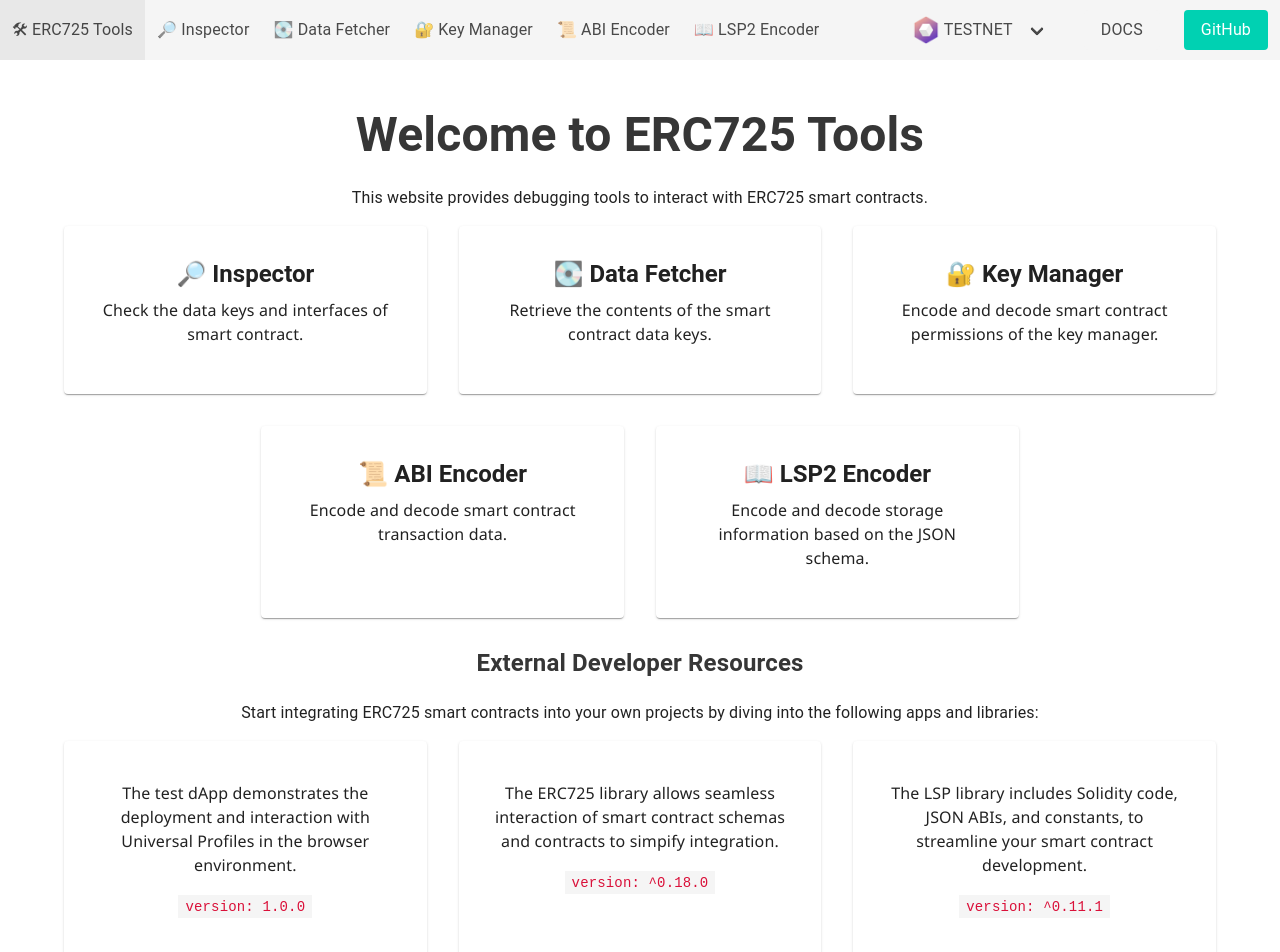
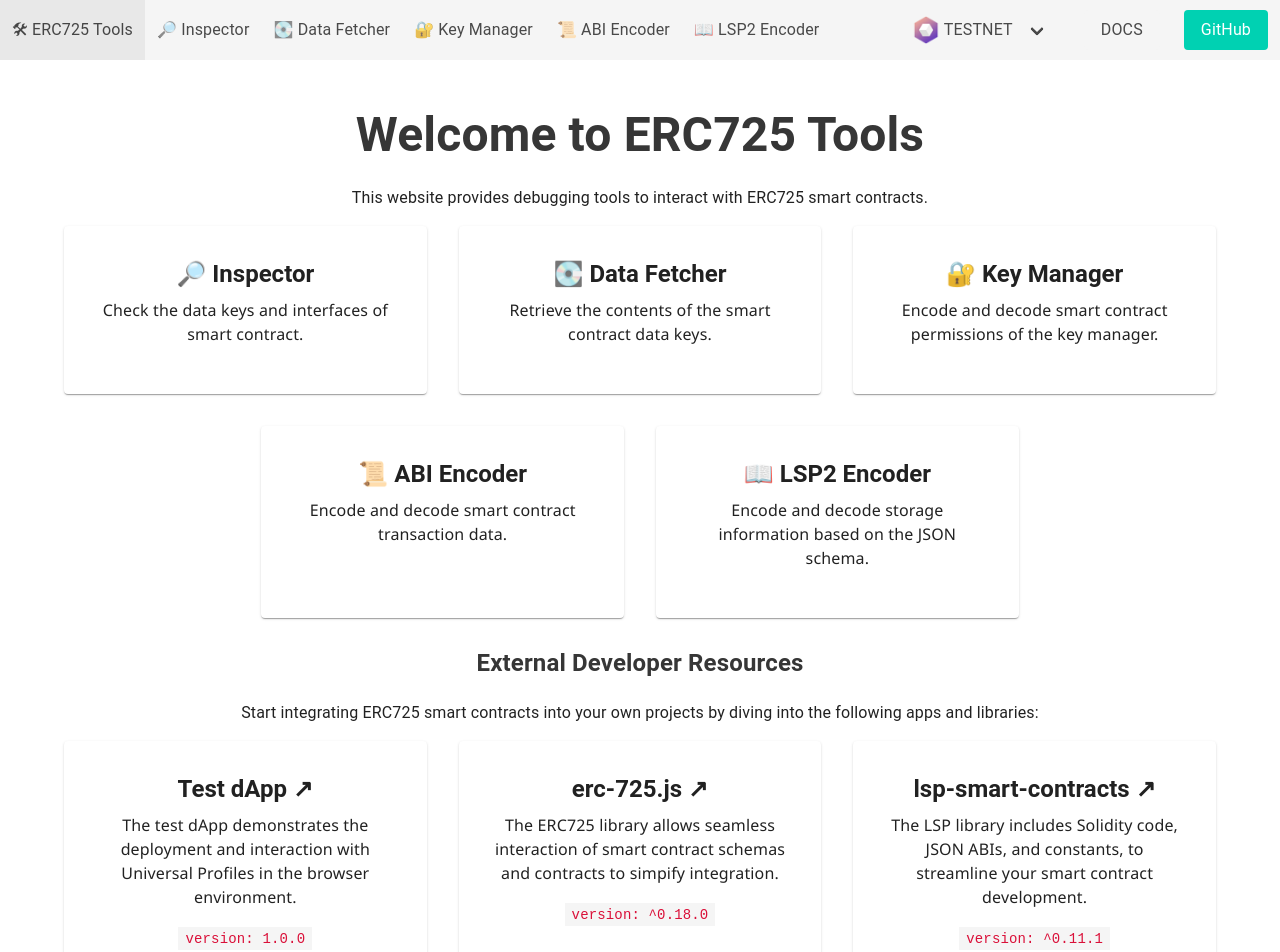
Before and after one commit to lukso-network/tools-erc725-inspect, a Next.js app: page / in a window 1280 px wide. Shown: the top 952 px of the page. Built offline with nearby package versions, Linux system fonts and the light colour scheme.

Commit message:
chore: add heading for external cards

```diff
--- a/components/HomeCards/HomeCard.tsx
+++ b/components/HomeCards/HomeCard.tsx
@@ -7,7 +7,7 @@ import Link from 'next/link';
 
 const HomeCard = ({ title, description, link, isExternal, version }) => {
   if (isExternal) {
-    const fullTitle = isExternal ? `` : title;
+    const fullTitle = isExternal ? `${title} ↗` : title;
     return (
       <a href={link} target="_blank" rel="noopener noreferrer">
         <Card className="styledCard">
```
